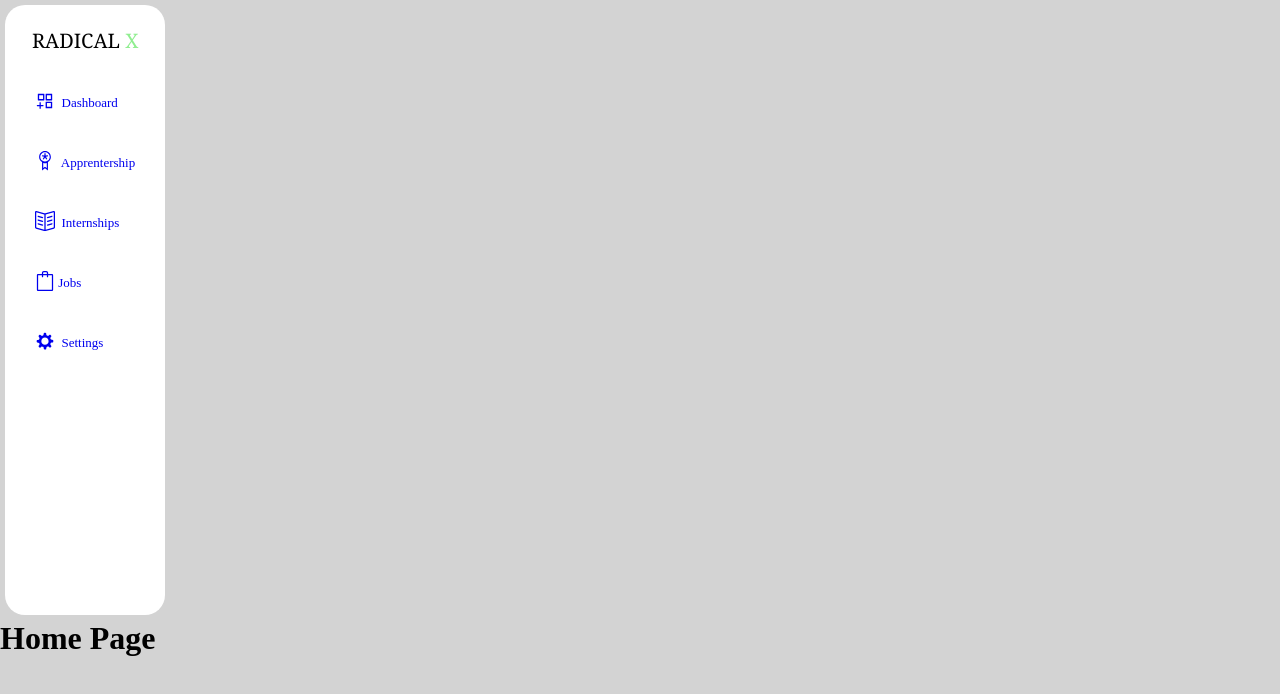
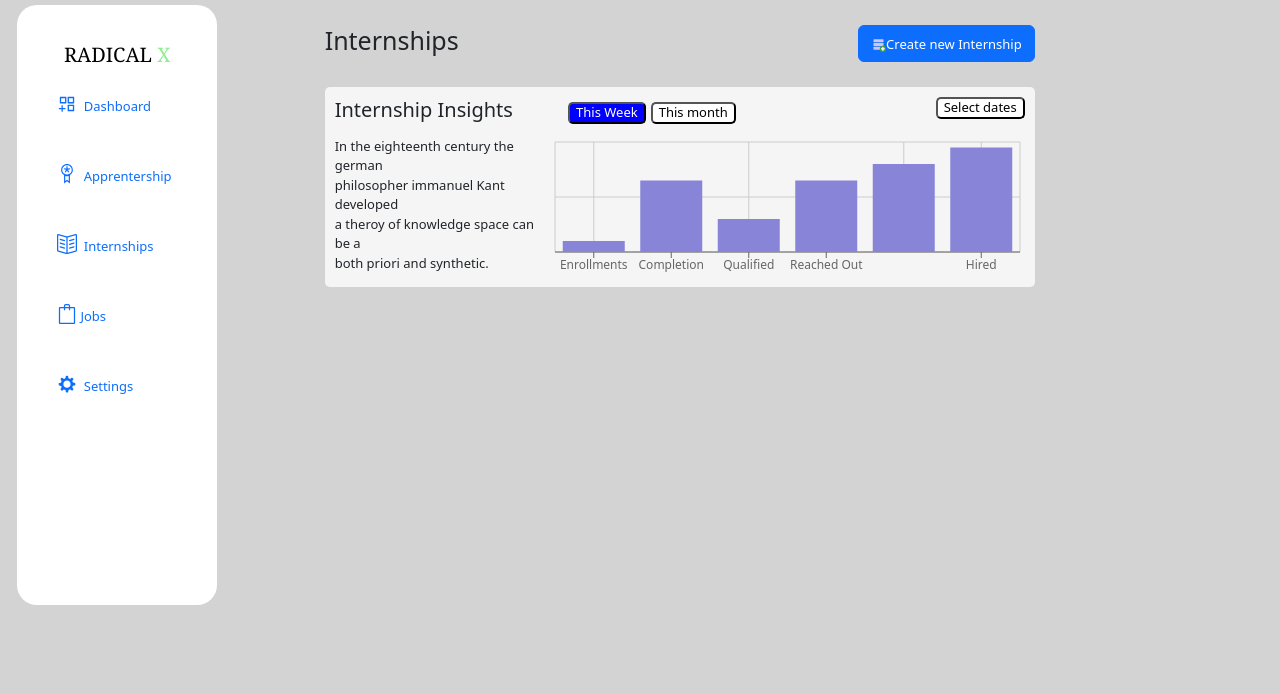
Before and after one commit to uniquex745/figmareact, a React (Create React App) app: page / in a window 1280 px wide. Shown: the top 694 px of the page. Built offline with nearby package versions, Linux system fonts and the light colour scheme.

Commit message:
Insights internship  Graph
Insights intern ship graph are made with
react recharts

```diff
--- a/package.json
+++ b/package.json
@@ -11,6 +11,7 @@
     "react-dom": "^18.2.0",
     "react-icons": "^4.6.0",
     "react-scripts": "5.0.1",
+    "recharts": "^2.1.15",
     "web-vitals": "^2.1.4"
   },
   "scripts": {
--- a/public/index.html
+++ b/public/index.html
@@ -3,6 +3,8 @@
   <head>
     <meta charset="utf-8" />
     <link rel="icon" href="%PUBLIC_URL%/favicon.ico" />
+    <link href="https://cdn.jsdelivr.net/npm/bootstrap@5.2.2/dist/css/bootstrap.min.css" rel="stylesheet" integrity="sha384-Zenh87qX5JnK2Jl0vWa8Ck2rdkQ2Bzep5IDxbcnCeuOxjzrPF/et3URy9Bv1WTRi" crossorigin="anonymous">
+
     <meta name="viewport" content="width=device-width, initial-scale=1" />
     <meta name="theme-color" content="#000000" />
     <meta
@@ -38,6 +40,14 @@
 
       To begin the development, run `npm start` or `yarn start`.
       To create a production bundle, use `npm run build` or `yarn build`.
+
     -->
+
+    <script src="https://cdn.jsdelivr.net/npm/bootstrap@5.2.2/dist/js/bootstrap.bundle.min.js" integrity="sha384-OERcA2EqjJCMA+/3y+gxIOqMEjwtxJY7qPCqsdltbNJuaOe923+mo//f6V8Qbsw3" crossorigin="anonymous"></script>
+
   </body>
+
+
+
+
 </html>
--- a/src/App.js
+++ b/src/App.js
@@ -1,24 +1,33 @@
-import './index.css'
+import './index.css';
+import './home.css';
 import Navbar from './Navbar';
-import Home from './Home';
+import  Home from './Home';
+
+
+
+
+
+
 
 function App() {
 
 
   return (
 
-    <div className="App">
+    <><div className='container col-10'><Home /></div><div className="container col-2">
+
       <Navbar />
-      <div className="content">
-        <Home/>
-
-      </div>
+    </div></>
 
 
 
 
-    </div>
+
   );
 }
 
+
+
+
+
 export default App;
--- a/src/Home.js
+++ b/src/Home.js
@@ -1,9 +1,96 @@
+
+import './home.css'
+import { FcAddDatabase } from "react-icons/fc";
+
+
+import {BarChart,Bar,CartesianGrid,XAxis,Tooltip} from 'recharts';
+
+
+
+
+
 const Home = () => {
+
+    const pdata = [
+        {
+          name: 'Enrollments',
+
+          pv: 10000,
+
+        },
+        {
+          name: 'Completion',
+
+          pv: 65000,
+
+        },
+        {
+          name:'Qualified',
+
+          pv: 30000,
+
+        },
+        {
+          name: 'Reached Out',
+
+          pv: 65000,
+
+        },
+        {
+          name: 'Interview Set',
+
+          pv: 80000,
+
+        },
+        {
+          name: 'Hired',
+
+          pv: 95000,
+
+        },
+
+
+      ];
     return (
 
-        <div className="home">
-            <h1>Home Page</h1>
-        </div>
+
+        <div className='internship'>
+             <h1>Internships<button id='button' type='button' className='btn btn-primary' ><span id='data'><FcAddDatabase/></span>Create new Internship</button>
+             </h1><br />
+
+
+
+            <div className='container col-12' id='insights'><h5>Internship Insights <button id='b2' >This Week</button><button id='b3'>This month</button> <button id='b4'>Select dates</button>
+             </h5>
+             <div id='graph'><BarChart width={475} height={150} data={pdata} >
+                <CartesianGrid  />
+                    <XAxis dataKey="name"  interval={'preserveStartEnd'} fontSize={12} />
+
+                    <Tooltip />
+
+                <Bar dataKey="pv" fill="#8884d8" />
+
+
+
+                    </BarChart>
+            </div>
+
+
+
+             <p >In the eighteenth century the german <br /> philosopher immanuel Kant developed <br /> a theroy of knowledge space  can be a <br /> both priori and synthetic.
+
+            </p>
+
+
+            </div>
+
+
+
+
+            </div>
+
+
+
 
       );
 }
--- /dev/null
+++ b/src/home.css
@@ -0,0 +1,93 @@
+
+
+ .internship{
+
+
+
+    width: 750px;
+    float: right;
+    margin: auto;
+    padding: 20px;
+
+
+
+ }
+
+ .internship h1{
+
+
+
+   font-size: 25px;
+
+ }
+
+ #button{
+
+
+    font-size: small;
+    float: right;
+
+
+
+
+
+
+ }
+
+ #data{
+
+   font-size: 15px;
+
+ }
+
+ .internship p{
+
+  font-size: small;
+  font-weight: lighter;
+
+ }
+
+ #insights{
+  background-color: whitesmoke;
+  padding: 10px;
+  border-radius: 5px;
+  height: 200px;
+
+ }
+
+#b2{
+
+  font-size: small;
+  margin: 5px;
+  margin-left: 50px;
+  border-radius: 5px;
+  background-color: blue;
+  color: white;
+
+
+}
+#b3{
+
+  font-size: small;
+  border-radius: 5px;
+  background-color: white;
+}
+
+#b4{
+
+  font-size: small;
+  float: right;
+  border-radius: 5px;
+  background-color: white;
+
+
+}
+
+#graph{
+
+  float: right;
+
+
+
+
+}
--- a/src/index.css
+++ b/src/index.css
@@ -1,43 +1,56 @@
+
+*{
+  margin: 0px;
+}
 
 
+body{
 
-*{
+  background-color: lightgrey;
 
-  margin: 0;
+
+}
+.container{
+
+  margin-left: 0px;
+}
+
+
+.navbar{
+
+
+  width: 200px;
+  padding: 5px;
+  height: 600px;
+  display: flex;
+
+  margin: 5px;
+  background-color: white;
+  border-radius: 20px;
 
 
 
 
 }
 
-body{
-
-  background-color: lightgrey;
-
-}
-
-.navbar{
-
-  width: 150px;
-  padding: 5px;
-  height: 600px;
-  display: flex;
-  margin: 5px;
-  background-color: white;
-  border-radius: 20px;
+.links{
 
 
-
+  margin-bottom: 150px;
+  margin-left: 20px;
 }
 
 .links a{
 
-  padding: 20px;
+  padding: 5px;
   display: flex;
   text-decoration: none;
-  margin-left: 5px;
+  margin-left: 10px;
   font-size: small;
   line-height: 8px;
+  margin-bottom: 40px;
+
+
 
 
 
@@ -45,12 +58,14 @@ body{
 
 .links h1{
 
+
   padding: 17px;
   color: black;
   font-size: 20px;
-  margin-left: 5px;
+  margin: 5px;
   font-weight: lighter;
   font-family:Georgia, 'Times New Roman', Times, serif
+
 
 
 
@@ -86,6 +101,17 @@ body{
 }
 
 
+.links a:hover{
+
+  color: black;
+  background-color: lightblue;
+  border-radius: 30px;
+
+
+
+
+}
+
 #x{
 
       color: lightgreen;
```
Also changed, not shown: src/data.js (added, +48 -0 lines), 2 other files (tests, documents, lock files or other folders).
